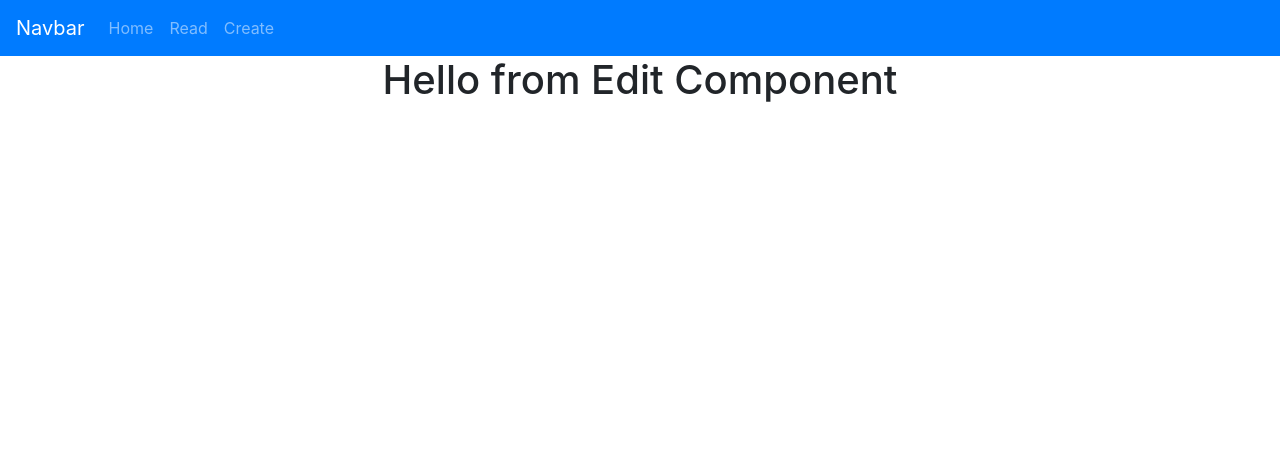
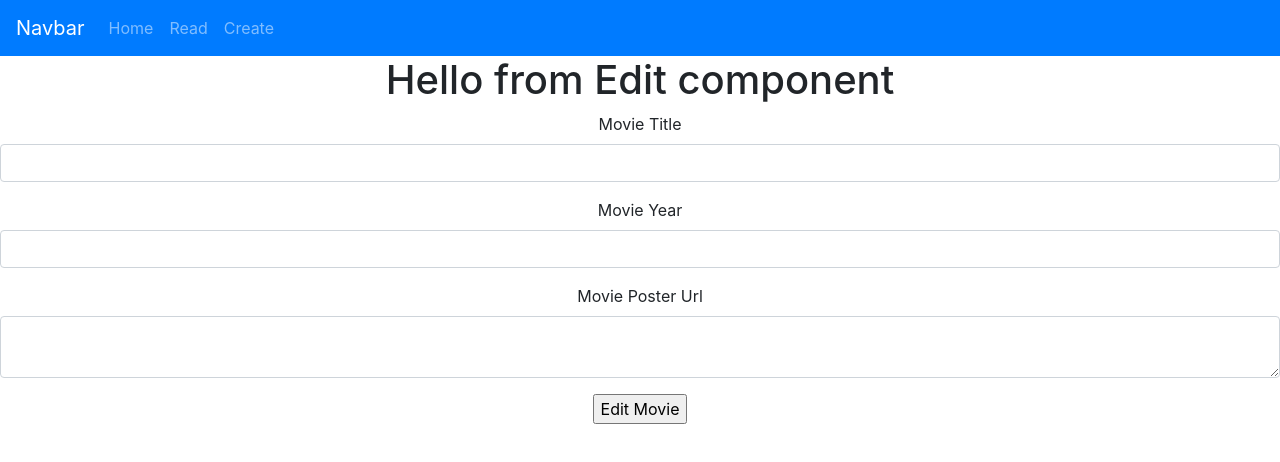
Before and after one commit to MateuszPawlowski/DataRepresentationProject, a React (Create React App) app: page /edit/1 in a window 1280 px wide. Shown: the top 462 px of the page. Built offline with nearby package versions, Linux system fonts and the light colour scheme; no server answers.

Commit message:
first commit

```diff
--- a/src/App.js
+++ b/src/App.js
@@ -30,12 +30,9 @@ class App extends React.Component {
             <Route exact path="/" component={Content} />
             <Route path="/read" component={Read} />
             <Route path="/create" component={Create} />
-            <Route path="/edit" component={Edit} />
+            <Route path="/edit/:id" component={Edit} />
           </Switch>
 
-          {/* <Header></Header>
-        <Content></Content>
-        <Footer></Footer> */}
         </div>
       </BrowserRouter>
     );
--- a/src/components/create.js
+++ b/src/components/create.js
@@ -47,8 +47,7 @@ class Create extends React.Component {
   render() {
     return (
       <div>
-        <h3>Create Component</h3>
-
+        <h1>Hello from Create component</h1>
         <form onSubmit={this.handleSubmit}>
           <div className='form-group'>
             <label>Movie Title</label>
@@ -59,15 +58,6 @@ class Create extends React.Component {
               onChange={this.handleMovieTitleChange}
             ></input>
           </div>
-          <div>
-            <input
-              type="Submit"
-              value="Add Movie">
-            </input>
-          </div>
-        </form>
-
-        <form onSubmit={this.handleSubmit}>
           <div className='form-group'>
             <label>Movie Year</label>
             <input
@@ -77,28 +67,19 @@ class Create extends React.Component {
               onChange={this.handleMovieYearChange}
             ></input>
           </div>
-          <div>
-            <input
-              type="Submit"
-              value="Add Year">
-            </input>
-          </div>
-        </form>
-
-        <form onSubmit={this.handleSubmit}>
           <div className='form-group'>
-            <label>Movie Year</label>
-            <input
-              type='text'
+            <label>Movie Poster Url</label>
+            <textarea
+              row='3'
               className='form-control'
               value={this.state.Poster}
               onChange={this.handleMoviePosterChange}
-            ></input>
+            ></textarea>
           </div>
           <div>
             <input
-              type="Submit"
-              value="Add Poster">
+              type="submit"
+              value="Add Movie">
             </input>
           </div>
         </form>
--- a/src/components/edit.js
+++ b/src/components/edit.js
@@ -1,13 +1,114 @@
 import React from 'react';
+import axios from 'axios';
 
 class Edit extends React.Component {
-    render(){
-      return (
-          <div className="App">
-              <h1>Hello from Edit Component</h1>
-          </div>
-        );
-      }
+
+  constructor(props) {
+    super(props);
+    this.state = {
+      Title: '',
+      Year: '',
+      Poster: '',
+      _id: ''
+    };
+    this.handleSubmit = this.handleSubmit.bind(this);
+    this.handleMovieTitleChange = this.handleMovieTitleChange.bind(this);
+    this.handleMovieYearChange = this.handleMovieYearChange.bind(this);
+    this.handleMoviePosterChange = this.handleMoviePosterChange.bind(this);
+
+  }
+
+  componentDidMount() {
+    //alert(this.props.match.params.id);
+
+    axios.get('http://localhost:4000/api/movies/' + this.props.match.params.id)
+      .then((response) => {
+        this.setState({
+          _id: response.data._id,
+          Title: response.data.title,
+          Year: response.data.year,
+          Poster: response.data.poster
+        })
+      })
+      .catch();
+  }
+
+  handleMovieTitleChange(e) {
+    this.setState({ Title: e.target.value });
+  }
+
+  handleMovieYearChange(e) {
+    this.setState({ Year: e.target.value });
+  }
+
+  handleMoviePosterChange(e) {
+    this.setState({ Poster: e.target.value });
+  }
+
+  handleSubmit(e) {
+    alert(this.state.Title + "  " + this.state.Year + "  " + this.state.Poster);
+    e.preventDefault();
+
+    const movieObject = {
+      title: this.state.Title,
+      year: this.state.Year,
+      poster: this.state.Poster
     }
 
-  export default Edit;
+    axios.put('http://localhost:4000/api/movies/' + this.state._id,
+    movieObject)
+    .then()
+    .catch();
+
+    this.setState({
+      Title: '',
+      Year: '',
+      Poster: ''
+    });
+  }
+
+  render() {
+    return (
+      <div>
+        <h1>Hello from Edit component</h1>
+        <form onSubmit={this.handleSubmit}>
+          <div className='form-group'>
+            <label>Movie Title</label>
+            <input
+              type='text'
+              className='form-control'
+              value={this.state.Title}
+              onChange={this.handleMovieTitleChange}
+            ></input>
+          </div>
+          <div className='form-group'>
+            <label>Movie Year</label>
+            <input
+              type='text'
+              className='form-control'
+              value={this.state.Year}
+              onChange={this.handleMovieYearChange}
+            ></input>
+          </div>
+          <div className='form-group'>
+            <label>Movie Poster Url</label>
+            <textarea
+              row='3'
+              className='form-control'
+              value={this.state.Poster}
+              onChange={this.handleMoviePosterChange}
+            ></textarea>
+          </div>
+          <div>
+            <input
+              type="submit"
+              value="Edit Movie">
+            </input>
+          </div>
+        </form>
+      </div>
+    );
+  }
+}
+
+export default Edit;
```
Also changed, not shown: src/BackEnd/server.js (+41 -22 lines).
